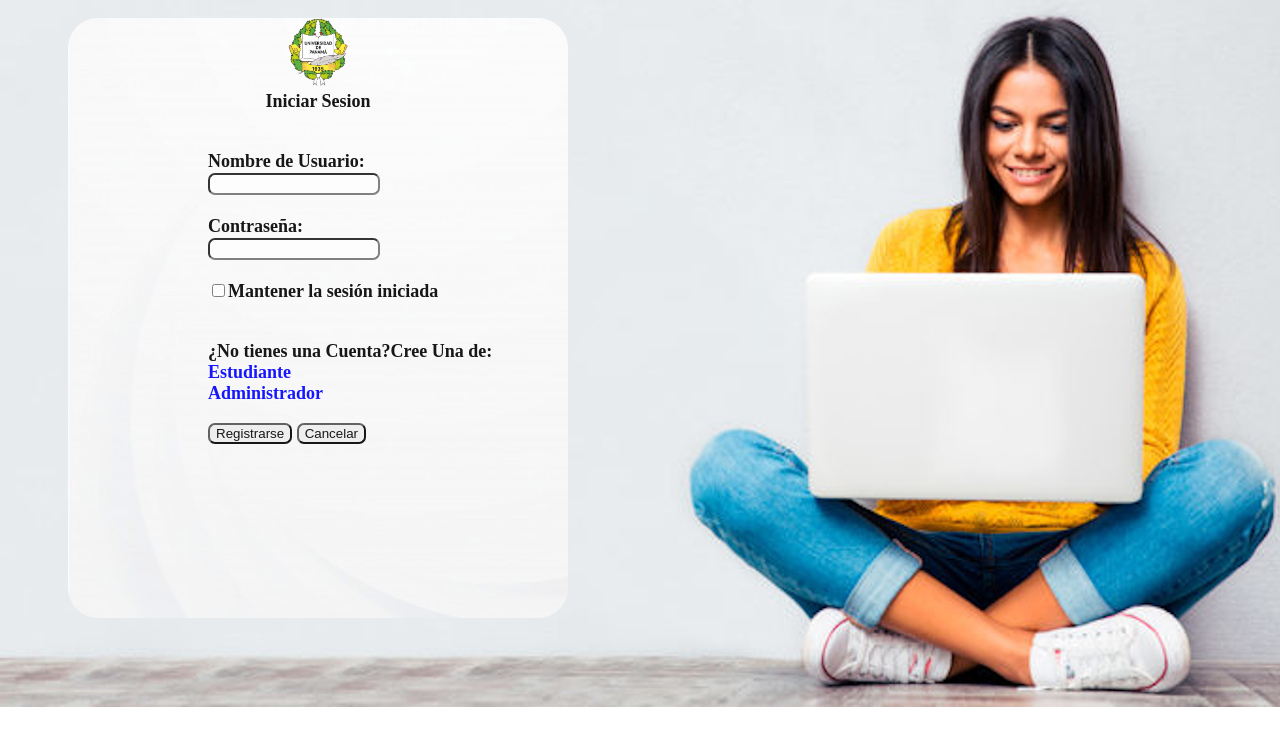
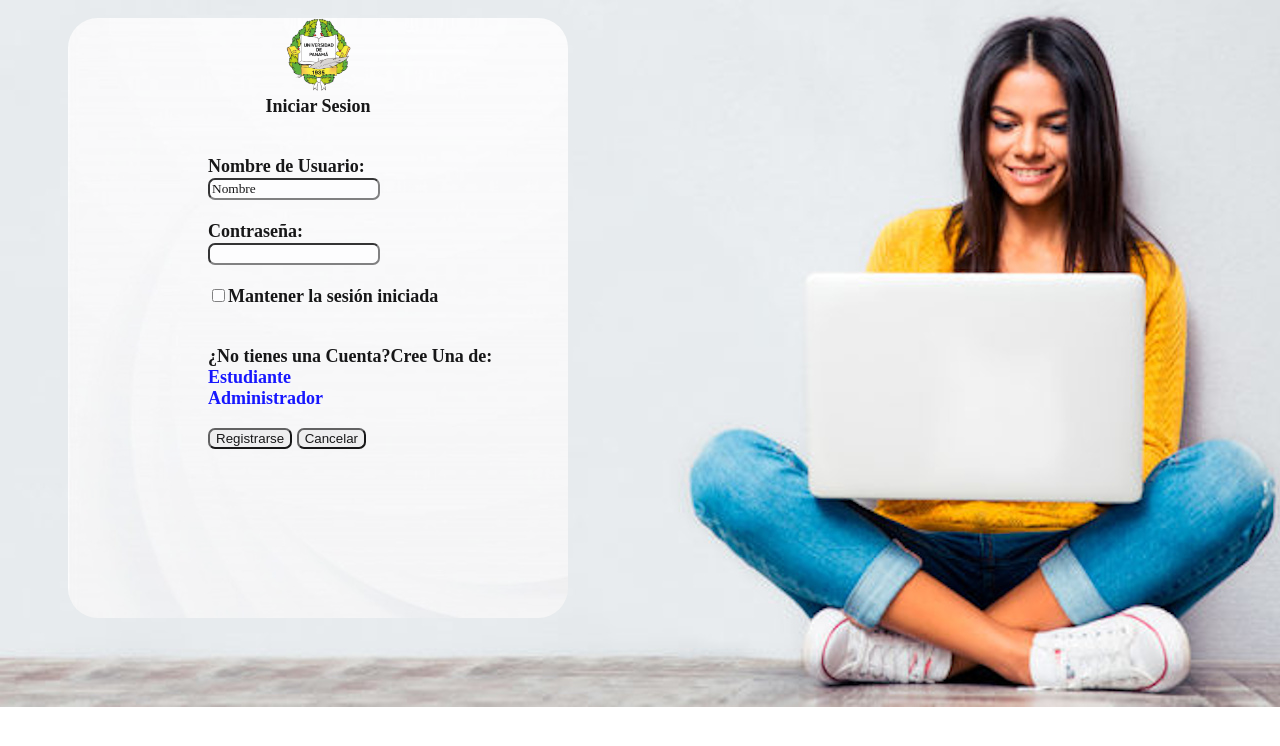
Before and after one commit to CainFernandez/Retiro-e-Inclusion, a plain HTML site: page login_de_registrar.html in a window 1280 px wide. Drawn offline with Linux system fonts and the light colour scheme; files whose address does not match are found by name.

Commit message:
Update login_de_registrar.html

```diff
--- a/login_de_registrar.html
+++ b/login_de_registrar.html
@@ -7,12 +7,12 @@
     </head>
     <body>
         <div class="registro">
-            <p align="center"><a href="index.html"><img src="Imagenes/logo.png" width="60px"></a><br>
+            <p align="center"><a href="index.html"><img src="Imagenes/logo.png" width="65px"></a><br>
             <b><strong>Iniciar Sesion</strong>
             </p>
         <br>
         <form method="POST" >
-            Nombre de Usuario:<br><input type="text" name="nombre" class="introducir" maxlength="40"><br><br>
+            Nombre de Usuario:<br><input value= "Nombre" type="text" name="nombre" class="introducir" maxlength="40"><br><br>
             Contraseña:<br><input type="password" name="contraseña" class="introducir" required maxlength="8"><br>
             <br>
             <input type="checkbox" name="Sesion" value="Sesion" />Mantener la sesión iniciada<br/><br>
```
